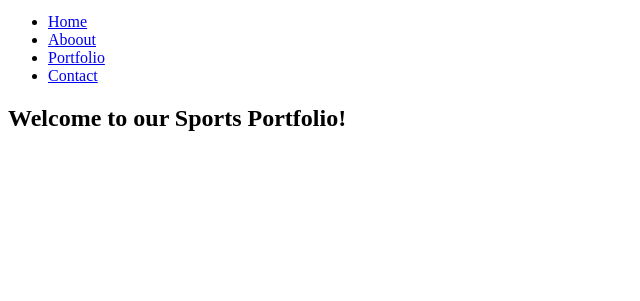
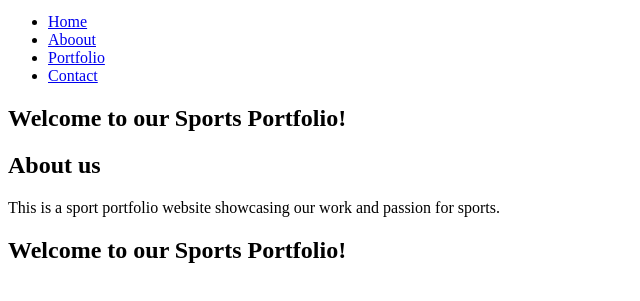
Before and after one commit to Thapelo08/Sensational-Propaganda-FC, a plain HTML site: page images/index.html in a window 1280 px wide. Shown: the part 29-330 px from the top of the page, without its empty margins (0-640 px from the left). Drawn offline with Linux system fonts and the light colour scheme.

Commit message:
Added 'About Us' section to Sport Portfolio page

```diff
--- a/images/index.html
+++ b/images/index.html
@@ -23,5 +23,14 @@
             <h1>Welcome to our Sports Portfolio!</h1>
         </section>
 
+        <section id="about" class="about-section">
+            <h2>About us</h2>
+            <p>This is a sport portfolio website showcasing our work and passion for sports.</p>
+        </section>
+
+        <section id="home" class="home-section">
+            <h1>Welcome to our Sports Portfolio!</h1>
+        </section>
+
     </body>
 </html>
```
